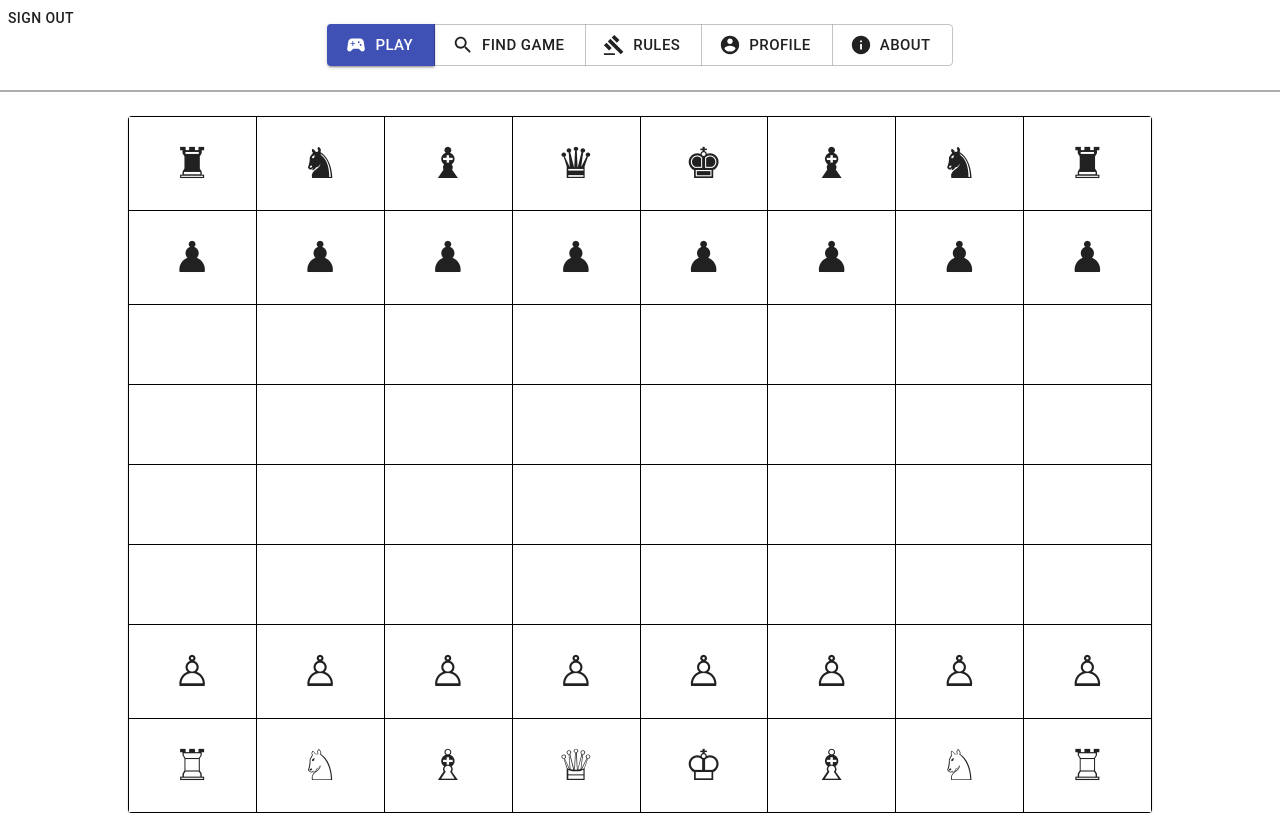
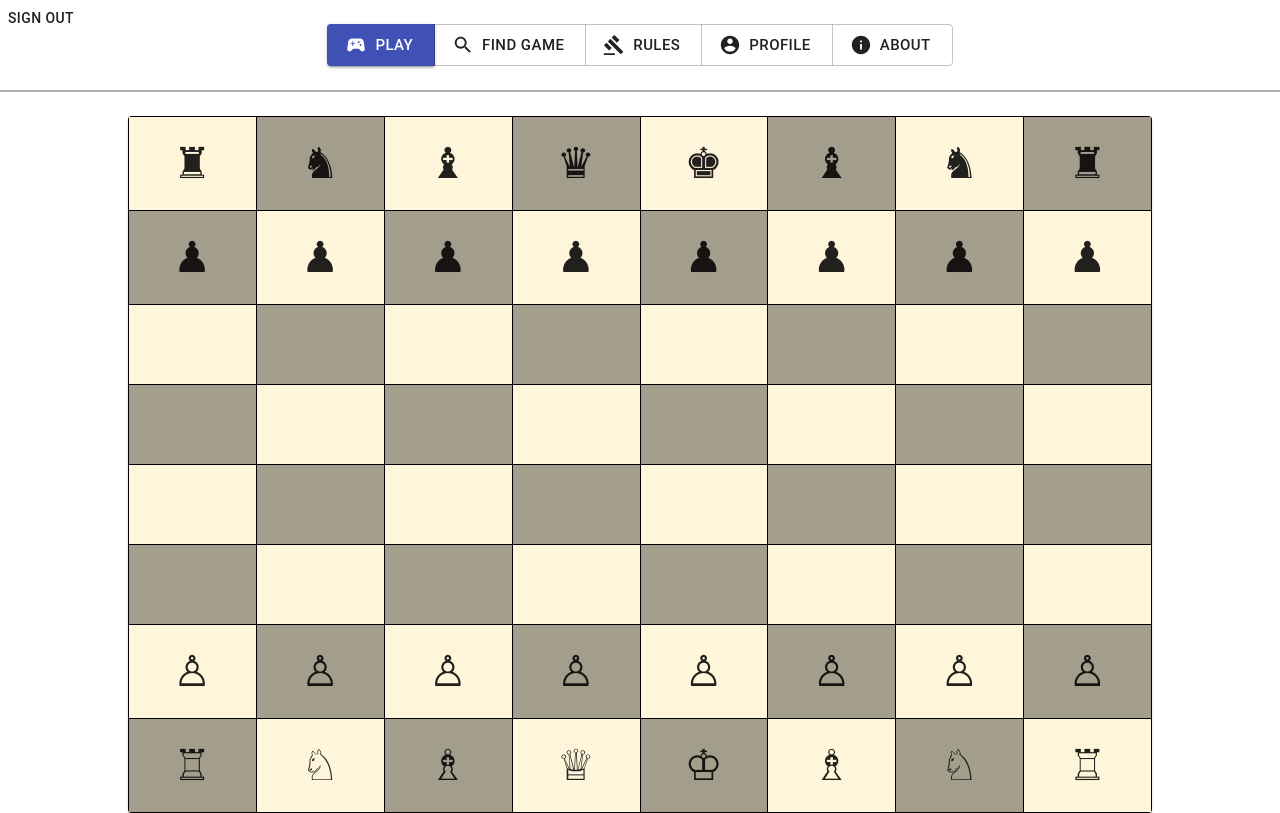
Before and after one commit to honeybadgerofdoom/blank_web_app, a React app in the folder client/: page / in a window 1280 px wide. Both pictures are taken after a click on the button "SIGN IN". Built offline with nearby package versions, Linux system fonts and the light colour scheme; a web font is replaced by a local one.

Commit message:
Add square coloring

```diff
--- a/client/src/components/pages/Play/Square.js
+++ b/client/src/components/pages/Play/Square.js
@@ -14,7 +14,22 @@ const useStyles = makeStyles({
 
 export default function Play(props) {
     const classes = useStyles();
+    const squareColor = getSquareColor();
     // const [legalMoves, setLegalMoves] = useState([]);
+
+    function getSquareColor() {
+        const whiteSquare = "#fff5db";
+        const blackSquare = "#a39d8c";
+        return squareIsBlack() ? blackSquare : whiteSquare;
+    }
+
+    function squareIsBlack() {
+        const letter = props.position.substr(0, 1);
+        const number = props.position.substr(1, 1);
+        const blackOdds = ['a', 'c', 'e', 'g'];
+        const blackEvens = ['b', 'd', 'f', 'h'];
+        return blackOdds.includes(letter) && number % 2 || blackEvens.includes(letter) && !(number % 2);
+    }
 
     function handleClick() {
         /*
@@ -32,9 +47,10 @@ export default function Play(props) {
         }
          */
         console.log(props.position);
+        console.log({squareColor});
     }
 
     return (
-        <TableCell align="center" className={classes.root} onClick={handleClick}>{props.piece}</TableCell>
+        <TableCell style={{background: `${squareColor}`}} align="center" className={classes.root} onClick={handleClick}>{props.piece}</TableCell>
     )
 }
```
